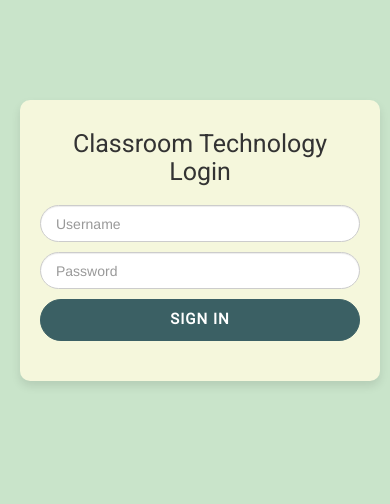
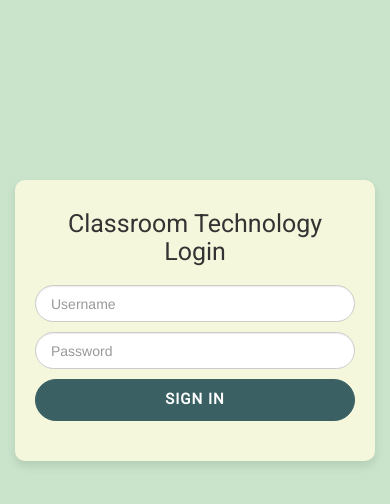
Before and after one commit to asimsedhain/Classroom-technology, a website: page public/login.html in a window 390 px wide. Drawn offline with nearby package versions, Linux system fonts and the light colour scheme.

Commit message:
Changes to the card position

```diff
--- a/public/style.css
+++ b/public/style.css
@@ -105,7 +105,7 @@
 
   @media only screen and (max-width: 600px) {
     .card-signin {
-        left:5px;
-        top:100px;
+		left:0px;
+		top:180px;
       }
   }
```
